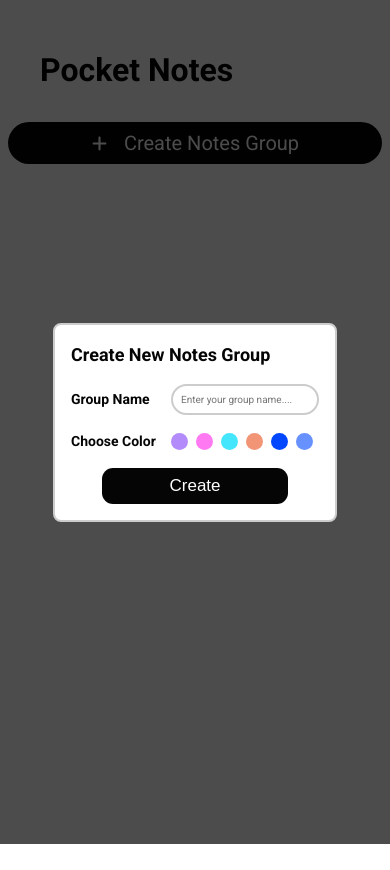
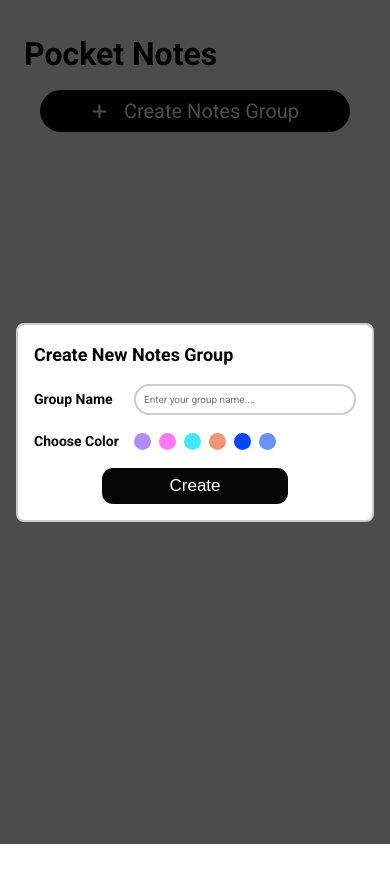
Before and after one commit to surajahirzde/Todo-react-project1, a React (Vite) app: page / in a window 390 px wide. Both pictures are taken after a click on the button "Create Notes Group". After the commit the page ends 844 px from the top, so only its background shows below. Built offline with nearby package versions, Linux system fonts and the light colour scheme.

Commit message:
file upload

```diff
--- a/package.json
+++ b/package.json
@@ -4,7 +4,7 @@
   "version": "0.0.0",
   "type": "module",
   "scripts": {
-    "dev": "vite",
+    "dev": "vite --host",
     "build": "vite build",
     "lint": "eslint . --ext js,jsx --report-unused-disable-directives --max-warnings 0",
     "preview": "vite preview"
--- a/src/Components/styles/mainContent.css
+++ b/src/Components/styles/mainContent.css
@@ -90,8 +90,8 @@
   margin-bottom: 4rem;
   font-weight: 500;
 }
-.mainContent .todoWrapper .toDo:last-child{
-  margin-bottom:0;
+.mainContent .todoWrapper .toDo:last-child {
+  margin-bottom: 0;
 }
 .mainContent .todoWrapper .todoContent::-webkit-scrollbar {
   display: none;
@@ -165,7 +165,7 @@
     font-size: 16px;
   }
   .mainContent .todoWrapper {
-    height: 100vh;
+    height: 100%;
     width: 100vw;
     grid-template-rows: 66px 1fr 130px;
   }
@@ -190,6 +190,7 @@
   }
   .mainContent .todoWrapper .todoAddBox {
     padding: 1rem;
+    height: 100%;
   }
   .mainContent .todoWrapper .todoAddBox textarea {
     font-size: 17px;
--- a/src/Components/styles/sideBar.css
+++ b/src/Components/styles/sideBar.css
@@ -9,7 +9,7 @@
   margin: 1rem;
 }
 .sideBar .createBtn {
-  width: calc(100% - 1rem);
+  width: calc(100% - 5rem);
   display: flex;
   align-items: center;
   justify-content: center;
@@ -91,6 +91,7 @@
     height: 90px;
     padding-left: 24px;
     padding-top: 30px;
+    margin: 0;
   }
   .sideBar .createBtn {
     margin: auto;
--- a/src/index.css
+++ b/src/index.css
@@ -95,6 +95,9 @@
   .Todo {
     grid-template-columns: 1fr;
   }
+  .popUp{
+    padding: 1rem;
+  }
   .popUp .content h3 {
     font-size: 18px;
   }
@@ -107,9 +110,6 @@
   }
   .popUp .content .input-group {
     grid-template-columns: 100px 1fr;
-  }
-  .popUp .content {
-    max-width: 284px;
   }
   .popUp .content .input-group .colorGroup button {
     width: 17px;
```
